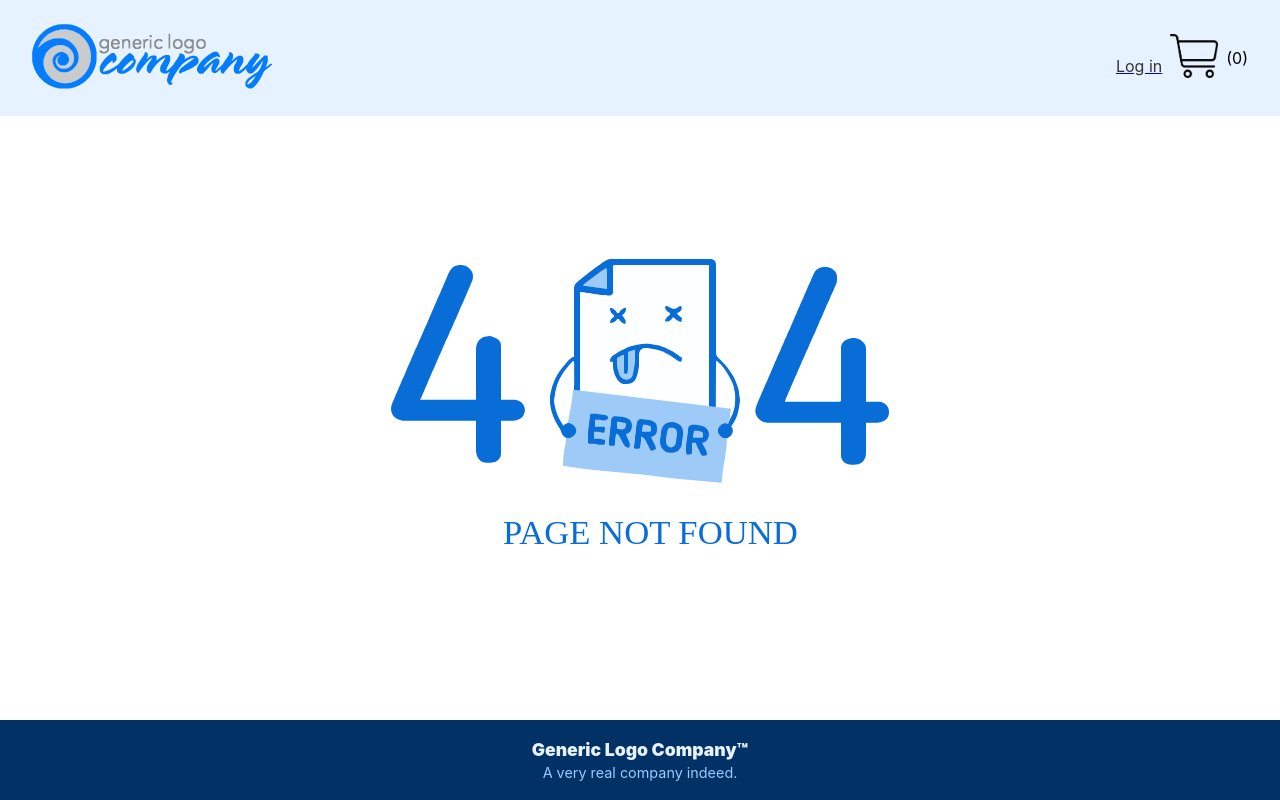
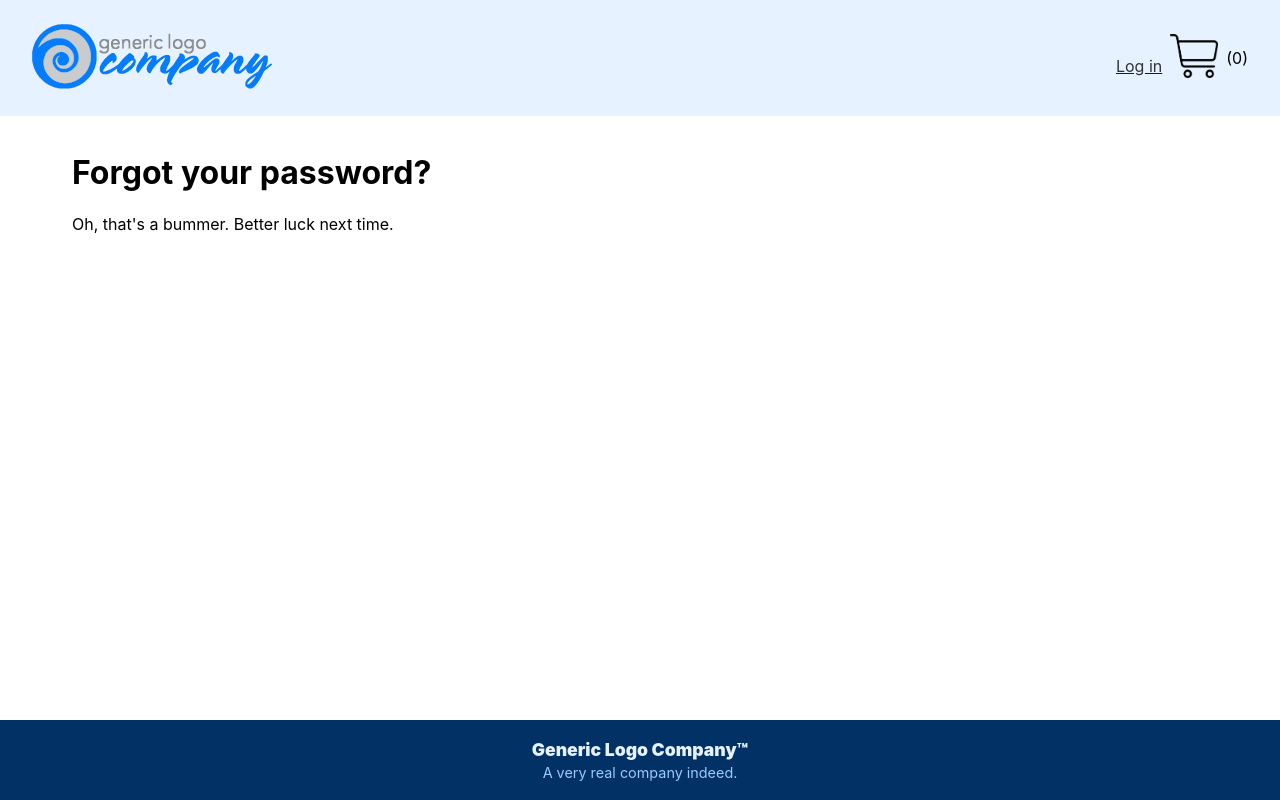
Before and after one commit to oyvind0402/Python-React-Webshop, a React (Create React App) app in the folder layout/: page /forgotpassword in a window 1280 px wide. Before the commit this address led to /404. Built offline with nearby package versions, Linux system fonts and the light colour scheme.

Commit message:
Added mock Forgot Password page + edits to README

```diff
--- a/layout/src/App.js
+++ b/layout/src/App.js
@@ -21,6 +21,7 @@ import UpdateProductPage from "./components/Admin/UpdateProductPage";
 import { Error404 } from "./components/Error404/Error404";
 import { Payment } from "./components/Payment/Payment";
 import { Confirmation } from "./components/Confirmation/Confirmation";
+import { ForgottenPassword } from "./components/ForgottenPassword/ForgottenPassword";
 
 function App() {
   return (
@@ -39,6 +40,7 @@ function App() {
         <Route path="/user" exact component={UserPage} />
         <Route path="/update" exact component={UpdateProduct} />
         <Route path="/updateproduct" component={UpdateProductPage} />
+        <Route path="/forgotpassword" component={ForgottenPassword} />
         <Route path="/404" component={Error404} />
         <Redirect to="/404" />
       </Switch>
--- /dev/null
+++ b/layout/src/components/ForgottenPassword/ForgottenPassword.jsx
@@ -0,0 +1,14 @@
+import React from "react";
+import { Header } from "../Header/Header";
+
+export const ForgottenPassword = () => {
+  return (
+    <>
+      <Header />
+      <main id="main">
+        <h1>Forgot your password?</h1>
+        <p>Oh, that's a bummer. Better luck next time.</p>
+      </main>
+    </>
+  );
+};
--- a/layout/src/components/Login/Login.js
+++ b/layout/src/components/Login/Login.js
@@ -95,7 +95,7 @@ export const Login = () => {
                   className="btn btn-secondary login-btn-sec"
                   htmlFor="login-form"
                 >
-                  <Link to="">Forgot password</Link>
+                  <Link to="/forgotpassword">Forgot password</Link>
                 </button>
                 <button
                   className="btn btn-secondary login-btn-sec"
```
Also changed, not shown: 1 other file (tests, documents, lock files or other folders).
